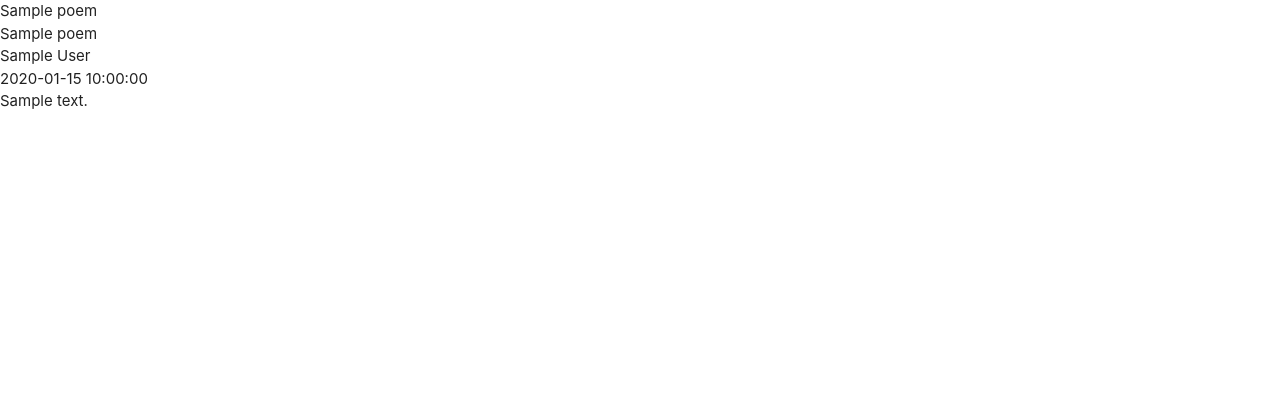
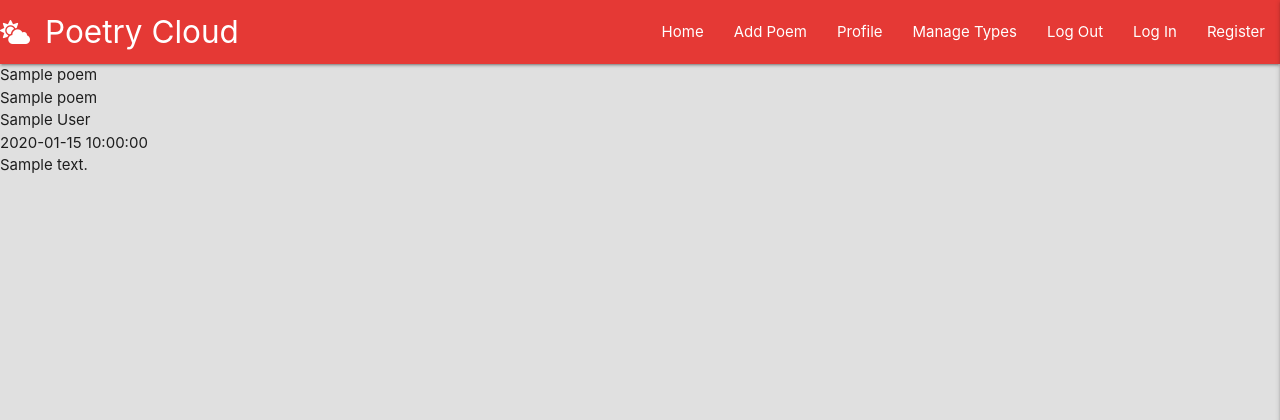
Before and after one commit to Code-Institute-Submissions/poetry_cloud, a Flask app: page / in a window 1280 px wide. Shown: the top 420 px of the page. Run offline with Flask 2, Linux system fonts and the light colour scheme; a database or web service that is not in the repository returns one stand-in record (values such as "Sample title"); some libraries are stand-ins or nearby versions.

Commit message:
Added navbar and mobile nav from Materialize

```diff
--- a/static/css/style.css
+++ b/static/css/style.css
@@ -0,0 +1,3 @@
+body {
+    background-color: #e0e0e0;
+}
--- a/static/js/script.js
+++ b/static/js/script.js
@@ -0,0 +1,3 @@
+$(document).ready(function(){
+    $('.sidenav').sidenav({edge: "right"});
+  });
--- a/templates/base.html
+++ b/templates/base.html
@@ -13,6 +13,37 @@
 </head>
 <body>
 
+    <header>
+     <!-- top navbar-->
+         <nav class="red darken-1">
+            <div class="nav-wrapper">
+            <a href="{{ url_for('get_poems') }}" class="brand-logo"><i class="fas fa-cloud-sun"></i>Poetry Cloud</a>
+            <a href="#" data-target="mobile-demo" class="sidenav-trigger right"><i class="fas fa-bars"></i></a>
+            <ul class="right hide-on-med-and-down">
+                <li><a href="{{ url_for('get_poems') }}">Home</a></li>
+                <li><a href="#">Add Poem</a></li>
+                <li><a href="#">Profile</a></li>
+                <li><a href="#">Manage Types</a></li>
+                <li><a href="#">Log Out</a></li>
+                <li><a href="#">Log In</a></li>
+                <li><a href="#">Register</a></li>
+
+            </ul>
+            </div>
+        </nav>
+    <!-- mobile sidenav-->
+        <ul class="sidenav" id="mobile-demo">
+            <li><h4 class="center-align red-text">Poetry Cloud</h4></li>
+            <li><a href="{{ url_for('get_poems') }}">Home</a></li>
+            <li><a href="#">Add Poem</a></li>
+            <li><a href="#">Profile</a></li>
+            <li><a href="#">Manage Types</a></li>
+            <li><a href="#">Log Out</a></li>
+            <li><a href="#">Log In</a></li>
+            <li><a href="#">Register</a></li>
+        </ul>
+    </header>
+
     {% block content %}
     {% endblock %}
 
```
